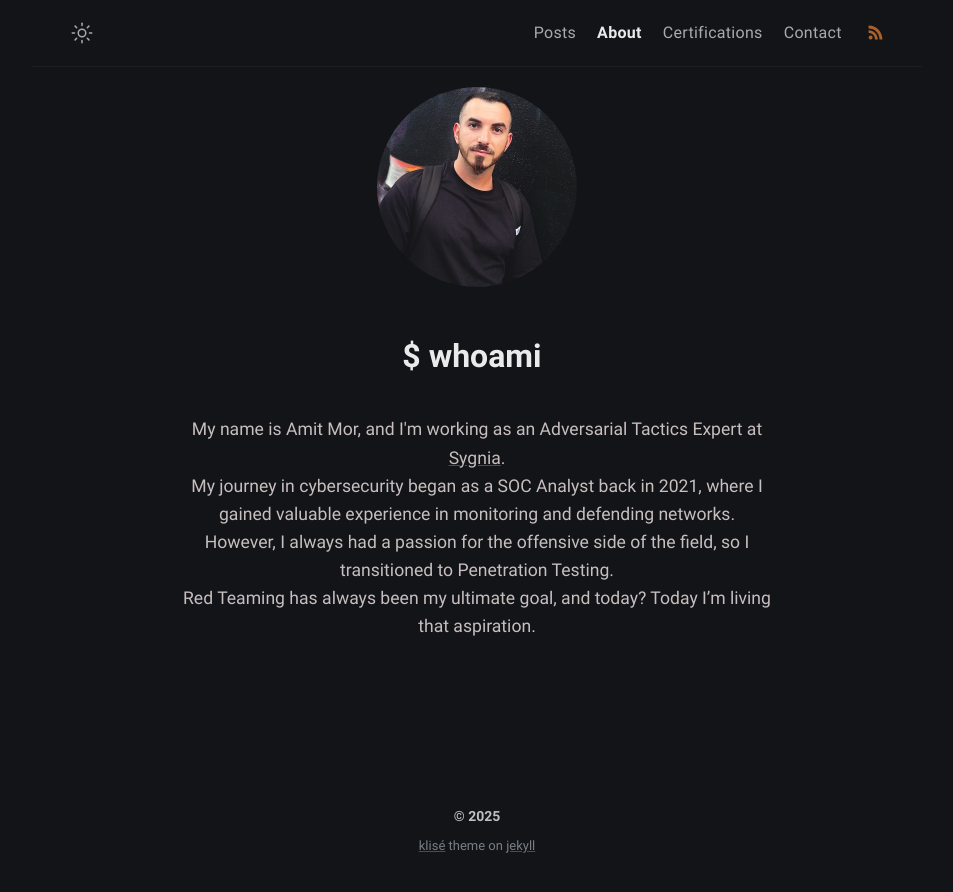
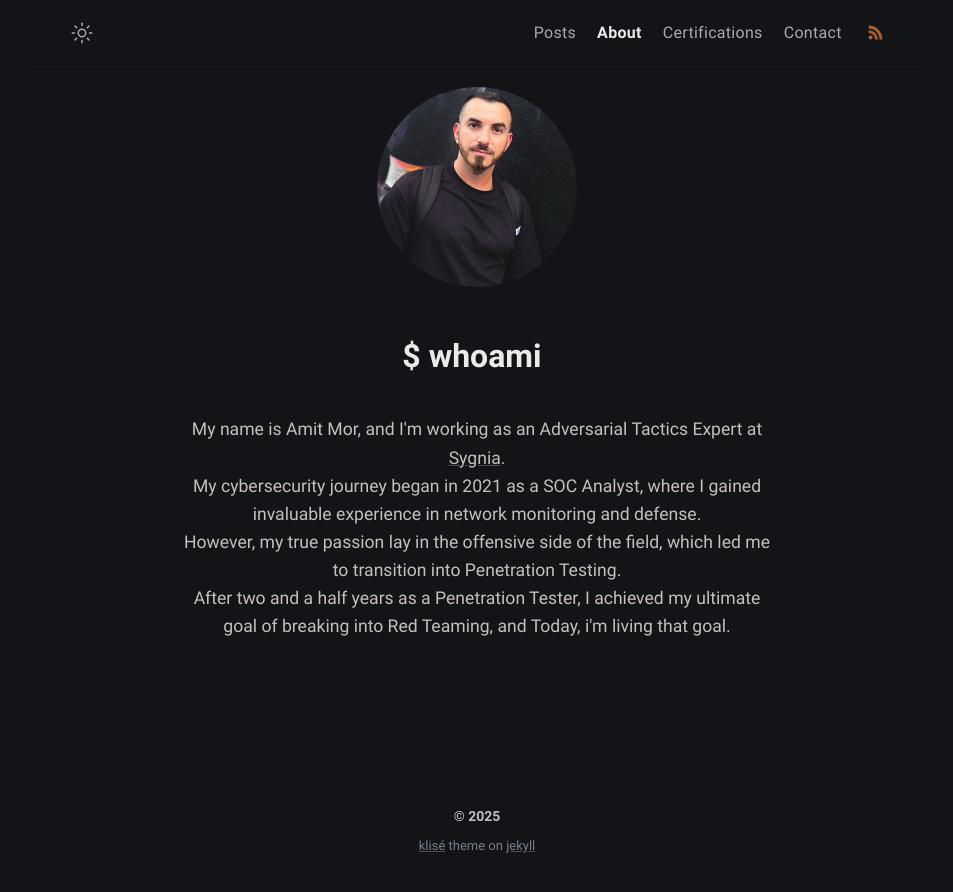
Before and after one commit to Extravenger/extravenger.github.io, a Jekyll site: the page built from about.md, in a window 1280 px wide. Shown: the top 892 px of the page, without its empty margins (163-1116 px from the left). Built offline with Jekyll 4.4.1, drawn with Linux system fonts in a browser that asks for light colours.

Commit message:
Update about.html

```diff
--- a/_layouts/about.html
+++ b/_layouts/about.html
@@ -39,9 +39,9 @@
           <p class="slide-in">
             My name is Amit Mor, and I'm working as an Adversarial Tactics Expert at
             <a href="https://www.sygnia.co" target="_blank" rel="noopener noreferrer">Sygnia</a>.<br>
-            My journey in cybersecurity began as a SOC Analyst back in 2021, where I gained valuable experience in monitoring and defending networks.<br>
-            However, I always had a passion for the offensive side of the field, so I transitioned to Penetration Testing.<br>
-            Red Teaming has always been my ultimate goal, and today? Today I’m living that aspiration.
+            My cybersecurity journey began in 2021 as a SOC Analyst, where I gained invaluable experience in network monitoring and defense.<br>
+            However, my true passion lay in the offensive side of the field, which led me to transition into Penetration Testing.<br>
+            After two and a half years as a Penetration Tester, I achieved my ultimate goal of breaking into Red Teaming, and Today, i'm living that goal.
           </p>
         </div>
       </div>
```
